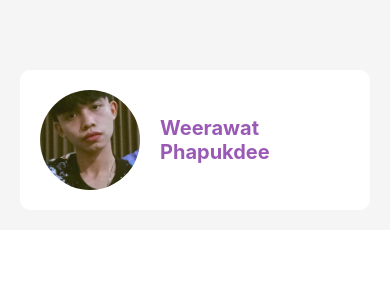
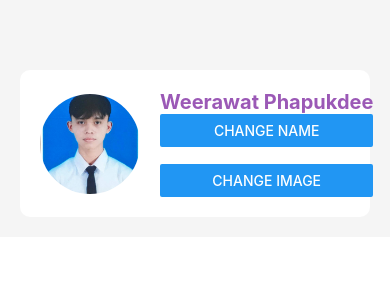
Before and after one commit to weepha/TNIreact, a React Native app: screen / in a window 390 px wide. Shown: the top 300 px of the page. Built offline with nearby package versions, Linux system fonts and the light colour scheme.

Commit message:
Practice2_ch04_ReactHook

```diff
--- a/components/ProfileScreen.tsx
+++ b/components/ProfileScreen.tsx
@@ -1,14 +1,29 @@
-import { StyleSheet, Text, View, Image } from "react-native";
-import React from "react";
+import { Text, View, Image, Button } from "react-native";
+import React, { useState } from "react";
 import styles from "../styles/styles";
 
 const ProfileScreen = (): React.JSX.Element => {
-  const ProfileImage = require("../assets/รูปถ่าย3.jpg");
+  const ProfileImage = require("../assets/รูปถ่าย.jpg");
+  const ProfileImage1 = require("../assets/รูปถ่าย3.jpg");
+  const [name, setName] = useState("Weerawat Phapukdee");
+  const [image, setImage] = useState(ProfileImage);
+
+  const handChangeName =() => {
+    setName("Weewy");
+  }
+  const handChangeImage =()=> {
+    setImage(ProfileImage1)
+  }
   return (
     <View style={styles.container}>
       <View style={styles.profileContainer}>
-        <Image source={ProfileImage} style={styles.profileImage} />
-        <Text style={styles.profileName}>Weerawat Phapukdee</Text>
+        <Image source={image} style={styles.profileImage} />
+        <View>
+          <Text style={styles.profileName}>{name}</Text>
+          <Button title="change name" onPress={handChangeName} />
+          <Text>{"\n"}</Text>
+          <Button title="change image" onPress={handChangeImage} />
+        </View>
       </View>
     </View>
   );
```
